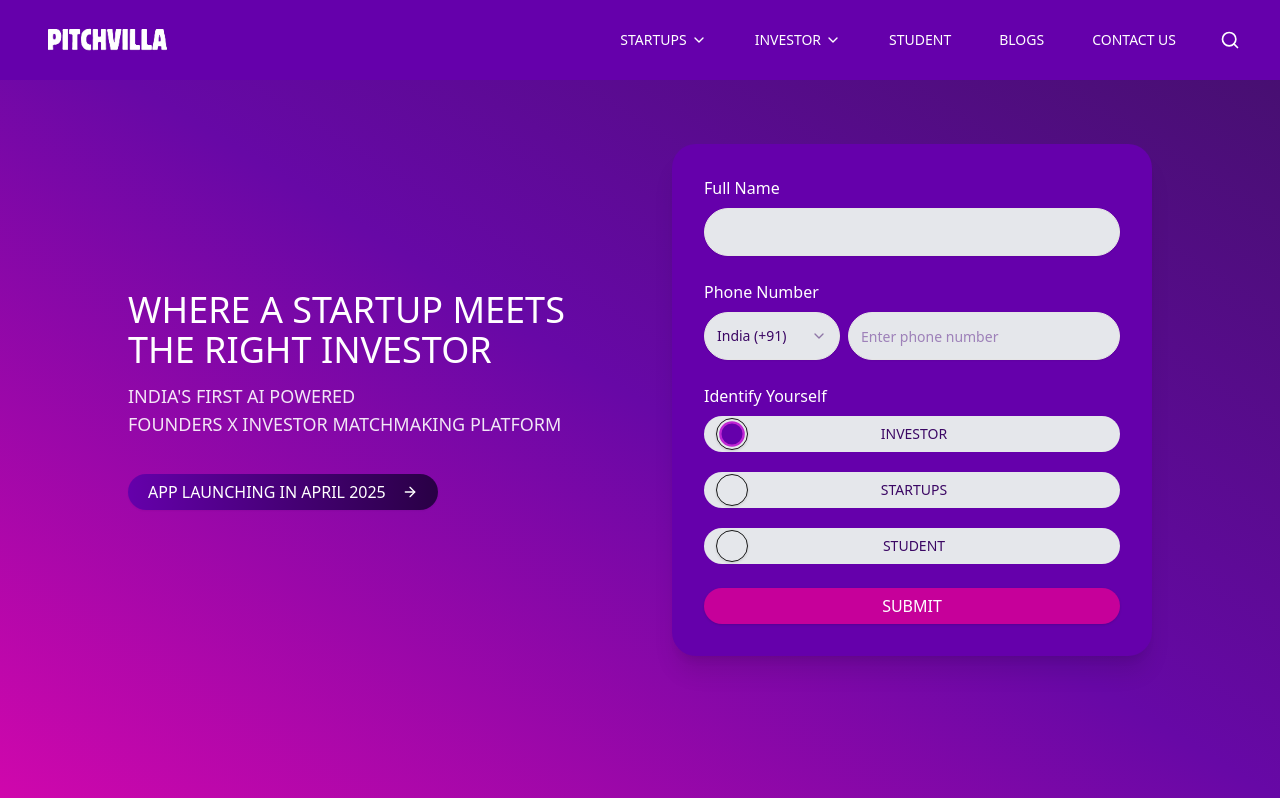
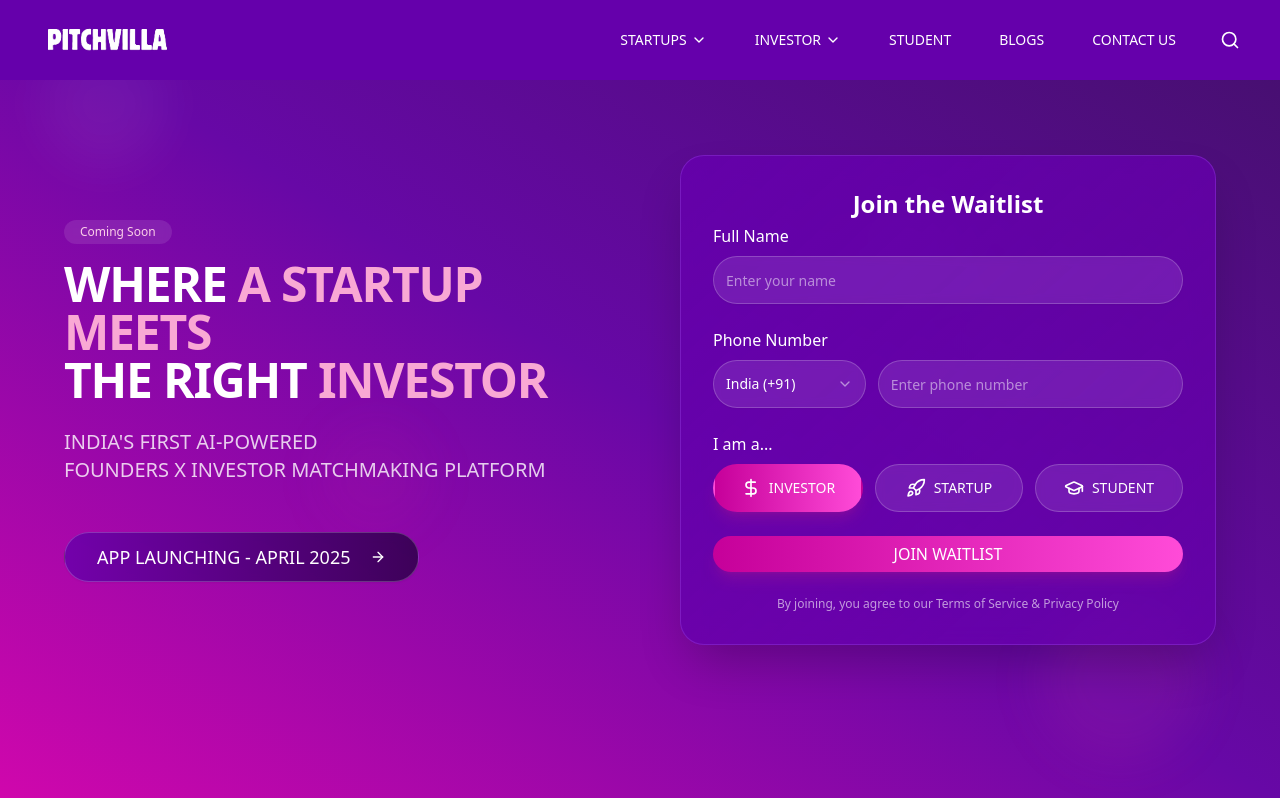
Before and after one commit to darshit890/pitchvilla-landing-page, a Next.js app: page / in a window 1280 px wide. Shown: the top 798 px of the page. Built offline with nearby package versions, Linux system fonts and the light colour scheme.

Commit message:
Update Hero.tsx

```diff
--- a/src/components/Hero.tsx
+++ b/src/components/Hero.tsx
@@ -4,8 +4,7 @@
 import { Button } from "@/components/ui/button";
 import { Input } from "@/components/ui/input";
 import { Label } from "@/components/ui/label";
-import { RadioGroup, RadioGroupItem } from "@/components/ui/radio-group";
-import { ArrowRight } from "lucide-react";
+import { ArrowRight, Rocket, DollarSign, GraduationCap } from "lucide-react";
 import {
   Select,
   SelectContent,
@@ -28,10 +27,10 @@
   { value: "+49", label: "Germany (+49)" },
   { value: "+33", label: "France (+33)" },
   { value: "+81", label: "Japan (+81)" },
-  { value: "+7", label: "Russia" },
-  { value: "+27", label: "South Africa" },
-  { value: "+55", label: "Brazil" },
-  { value: "+52", label: "Mexico" },
+  { value: "+7", label: "Russia (+7)" },
+  { value: "+27", label: "South Africa (+27)" },
+  { value: "+55", label: "Brazil (+55)" },
+  { value: "+52", label: "Mexico (+52)" },
 ];
 
 export default function Hero() {
@@ -89,17 +88,28 @@
   };
 
   return (
-    <div className="min-h-screen bg-gradient-to-bl from-[#44106C] via-[#6708A6] to-[#D007AC] flex items-center justify-center px-4 py-8 md:py-12">
-      <div className="container mx-auto max-w-5xl">
-        <div className="grid grid-cols-1 md:grid-cols-2 gap-8 md:gap-10 lg:gap-16 items-center">
-          {/* Left Column - Heading and Subheading */}
-          <div className="space-y-5 text-center md:text-left">
-            <div className="mt-20 md:mt-0">
-              <h1 className="text-2xl sm:text-3xl md:text-3xl lg:text-4xl text-white font-medium leading-tight">
-                WHERE A STARTUP MEETS THE RIGHT INVESTOR
+    <div className="min-h-screen bg-gradient-to-bl from-[#44106C] via-[#6708A6] to-[#D007AC] flex items-center justify-center px-4 py-8 md:py-12 overflow-hidden relative">
+      {/* Enhanced decorative elements */}
+      <div className="absolute top-10 left-10 w-32 h-32 bg-white/5 rounded-full blur-xl"></div>
+      <div className="absolute bottom-10 right-20 w-40 h-40 bg-pink-500/10 rounded-full blur-xl"></div>
+      <div className="absolute top-1/4 right-1/4 w-24 h-24 bg-purple-500/10 rounded-full blur-xl"></div>
+      <div className="absolute bottom-1/3 left-1/4 w-28 h-28 bg-pink-500/5 rounded-full blur-xl"></div>
+
+      <div className="container mx-auto max-w-6xl z-10">
+        <div className="grid grid-cols-1 md:grid-cols-2 gap-8 md:gap-12 lg:gap-20 items-center">
+          {/* Left Column - Updated Heading to Two Lines */}
+          <div className="space-y-8 text-center md:text-left">
+            <div className="mt-10 md:mt-0">
+              <div className="inline-block px-4 py-1 bg-white/10 backdrop-blur-sm rounded-full text-pink-200 text-xs font-medium mb-4">
+                Coming Soon
+              </div>
+              <h1 className="text-4xl sm:text-6xl md:text-8xl lg:text-5xl text-white font-bold leading-tight tracking-tight">
+                WHERE <span className="text-pink-300">A STARTUP MEETS</span>
+                <br className="block" />
+                THE RIGHT <span className="text-pink-300">INVESTOR</span>
               </h1>
-              <p className="mt-3 text-sm sm:text-base md:text-lg text-white/90 leading-normal">
-                INDIA&apos;S FIRST AI POWERED
+              <p className="mt-6 text-base sm:text-lg md:text-xl text-white/80 leading-relaxed font-light">
+                INDIA'S FIRST AI-POWERED
                 <br className="hidden sm:block" />
                 FOUNDERS X INVESTOR MATCHMAKING PLATFORM
               </p>
@@ -108,21 +118,22 @@
             <div>
               <Button
                 variant="outline"
-                className="mt-4 bg-gradient-to-r from-[#6500AB] to-[#290045] text-white border-none hover:text-white rounded-full px-5 py-3 text-sm sm:text-base group"
+                className="mt-4 bg-gradient-to-r from-[#6500AB]/80 to-[#290045]/80 backdrop-blur-sm text-white border border-white/20 hover:border-white/40 hover:from-[#6500AB] hover:to-[#290045] hover:text-white rounded-full px-8 py-6 text-base sm:text-lg group transition-all duration-300"
               >
-                <span className="font-normal">APP LAUNCHING IN APRIL 2025</span>
-                <ArrowRight className="ml-2 h-4 w-4 group-hover:translate-x-1 transition-transform" />
+                <span className="font-medium">APP LAUNCHING - APRIL 2025</span>
+                <ArrowRight className="ml-3 h-5 w-5 group-hover:translate-x-2 transition-transform duration-300" />
               </Button>
             </div>
           </div>
 
           {/* Right Column - Form Card */}
-          <div className="bg-[#6500AB] rounded-3xl shadow-xl p-5 sm:p-6 md:p-8">
-            <form className="space-y-5 md:space-y-6" onSubmit={handleSubmit}>
+          <div className="bg-gradient-to-br from-[#6500AB]/90 to-[#6500AB]/70 backdrop-blur-md rounded-3xl shadow-2xl p-6 sm:p-8 border border-purple-500/30 transform transition-all duration-300 hover:shadow-purple-500/20">
+            <h2 className="text-2xl font-semibold text-white mb-1 text-center">Join the Waitlist</h2>
+            <form className="space-y-6" onSubmit={handleSubmit}>
               <div className="space-y-2">
                 <Label
                   htmlFor="fullName"
-                  className="text-white text-sm md:text-base block mb-1"
+                  className="text-white text-sm md:text-base font-medium block mb-1"
                 >
                   Full Name
                 </Label>
@@ -130,25 +141,25 @@
                   id="fullName"
                   value={fullName}
                   onChange={(e) => setFullName(e.target.value)}
-                  placeholder=""
-                  className="bg-gray-200 h-10 md:h-12 rounded-full text-purple-950 placeholder:text-purple-900/50 w-full"
+                  placeholder="Enter your name"
+                  className="bg-white/10 backdrop-blur-sm border border-white/20 h-12 rounded-full text-white placeholder:text-white/50 w-full focus:border-pink-400 focus:ring-pink-400/50 transition-all duration-300"
                 />
               </div>
 
               <div className="space-y-2">
                 <Label
                   htmlFor="phoneNumber"
-                  className="text-white text-sm md:text-base block mb-1"
+                  className="text-white text-sm md:text-base font-medium block mb-1"
                 >
                   Phone Number
                 </Label>
-                <div className="flex gap-2 flex-wrap sm:flex-nowrap">
-                  <div className="w-full sm:w-1/3">
+                <div className="flex gap-3">
+                  <div className="w-1/3">
                     <Select value={countryCode} onValueChange={setCountryCode}>
-                      <SelectTrigger className="bg-gray-200 h-10 md:h-12 rounded-full text-purple-950 w-full">
+                      <SelectTrigger className="bg-white/10 backdrop-blur-sm border border-white/20 h-12 rounded-full text-white w-full focus:border-pink-400">
                         <SelectValue placeholder="Code" />
                       </SelectTrigger>
-                      <SelectContent>
+                      <SelectContent className="bg-[#44106C] border border-purple-500/30 text-white">
                         {countryCodes.map((code) => (
                           <SelectItem key={code.value} value={code.value}>
                             {code.label}
@@ -157,13 +168,13 @@
                       </SelectContent>
                     </Select>
                   </div>
-                  <div className="w-full sm:w-2/3">
+                  <div className="w-2/3">
                     <Input
                       id="phoneNumber"
                       value={phoneNumber}
                       onChange={handlePhoneNumberChange}
                       placeholder="Enter phone number"
-                      className="bg-gray-200 h-10 md:h-12 rounded-full text-purple-950 placeholder:text-purple-900/50 w-full"
+                      className="bg-white/10 backdrop-blur-sm border border-white/20 h-12 rounded-full text-white placeholder:text-white/50 w-full focus:border-pink-400 focus:ring-pink-400/50 transition-all duration-300"
                       type="tel"
                       inputMode="numeric"
                     />
@@ -171,68 +182,61 @@
                 </div>
               </div>
 
+              {/* User Type Selection - Single Line */}
               <div className="space-y-2">
-                <Label className="text-white text-sm md:text-base block mb-1">
-                  Identify Yourself
+                <Label className="text-white text-sm md:text-base font-medium block mb-1">
+                  I am a...
                 </Label>
-                <RadioGroup
-                  value={userType}
-                  onValueChange={setUserType}
-                  className="space-y-3"
-                >
-                  <div className="flex items-center bg-gray-200 rounded-full p-2 pl-3 py-2 relative">
-                    <RadioGroupItem
-                      value="investor"
-                      id="investor"
-                      className="text-fuchsia-600 absolute left-3"
-                    />
-                    <Label
-                      htmlFor="investor"
-                      className="text-purple-950 text-sm text-center w-full cursor-pointer"
-                    >
-                      INVESTOR
-                    </Label>
-                  </div>
-
-                  <div className="flex items-center bg-gray-200 rounded-full p-2 pl-3 py-2 relative">
-                    <RadioGroupItem
-                      value="startup"
-                      id="startup"
-                      className="text-fuchsia-600 absolute left-3"
-                    />
-                    <Label
-                      htmlFor="startup"
-                      className="text-purple-950 text-sm text-center w-full cursor-pointer"
-                    >
-                      STARTUPS
-                    </Label>
-                  </div>
-
-                  <div className="flex items-center bg-gray-200 rounded-full p-2 pl-3 py-2 relative">
-                    <RadioGroupItem
-                      value="student"
-                      id="student"
-                      className="text-fuchsia-600 absolute left-3"
-                    />
-                    <Label
-                      htmlFor="student"
-                      className="text-purple-950 text-sm text-center w-full cursor-pointer"
-                    >
-                      STUDENT
-                    </Label>
-                  </div>
-                </RadioGroup>
+                <div className="flex gap-3 w-full">
+                  <button
+                    type="button"
+                    onClick={() => setUserType("investor")}
+                    className={`flex items-center justify-center flex-1 py-3 px-4 rounded-full transition-all duration-300
+                      ${userType === "investor"
+                        ? "bg-gradient-to-r from-[#C6009A] to-[#FF4BD8] text-white border-2 border-transparent shadow-lg shadow-pink-600/20"
+                        : "bg-white/10 backdrop-blur-sm border border-white/20 text-white hover:bg-white/15"}`}
+                  >
+                    <DollarSign className="h-5 w-5 mr-2" />
+                    <span className="font-medium text-sm">INVESTOR</span>
+                  </button>
+                  <button
+                    type="button"
+                    onClick={() => setUserType("startup")}
+                    className={`flex items-center justify-center flex-1 py-3 px-4 rounded-full transition-all duration-300
+                      ${userType === "startup"
+                        ? "bg-gradient-to-r from-[#C6009A] to-[#FF4BD8] text-white border-2 border-transparent shadow-lg shadow-pink-600/20"
+                        : "bg-white/10 backdrop-blur-sm border border-white/20 text-white hover:bg-white/15"}`}
+                  >
+                    <Rocket className="h-5 w-5 mr-2" />
+                    <span className="font-medium text-sm">STARTUP</span>
+                  </button>
+                  <button
+                    type="button"
+                    onClick={() => setUserType("student")}
+                    className={`flex items-center justify-center flex-1 py-3 px-4 rounded-full transition-all duration-300
+                      ${userType === "student"
+                        ? "bg-gradient-to-r from-[#C6009A] to-[#FF4BD8] text-white border-2 border-transparent shadow-lg shadow-pink-600/20"
+                        : "bg-white/10 backdrop-blur-sm border border-white/20 text-white hover:bg-white/15"}`}
+                  >
+                    <GraduationCap className="h-5 w-5 mr-2" />
+                    <span className="font-medium text-sm">STUDENT</span>
+                  </button>
+                </div>
               </div>
 
               <Button
                 type="submit"
-                className="w-full font-normal bg-[#C6009A] hover:bg-[#C6009A]/90 text-white rounded-full py-3 md:py-4 text-sm md:text-base mt-2 "
+                className="w-full font-medium bg-gradient-to-r from-[#C6009A] to-[#FF4BD8] hover:from-[#D800AA] hover:to-[#FF6DE1] text-white rounded-full py-3 md:py-4 text-base mt-6 shadow-lg shadow-pink-600/20 transform transition-all duration-300 hover:shadow-pink-600/40 hover:scale-[1.02]"
                 disabled={isSubmitting}
                 suppressHydrationWarning
               >
-                {isSubmitting ? "SUBMITTING..." : "SUBMIT"}
+                {isSubmitting ? "SUBMITTING..." : "JOIN WAITLIST"}
               </Button>
             </form>
+
+            <p className="text-white/60 text-xs text-center mt-6">
+              By joining, you agree to our Terms of Service & Privacy Policy
+            </p>
           </div>
         </div>
       </div>
```
